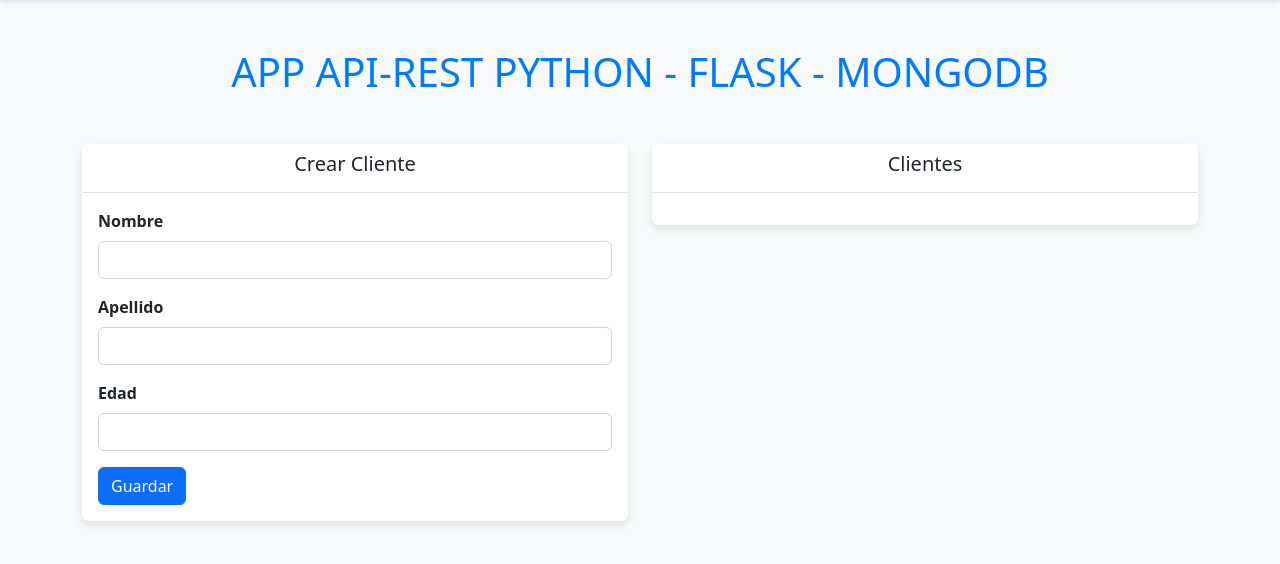
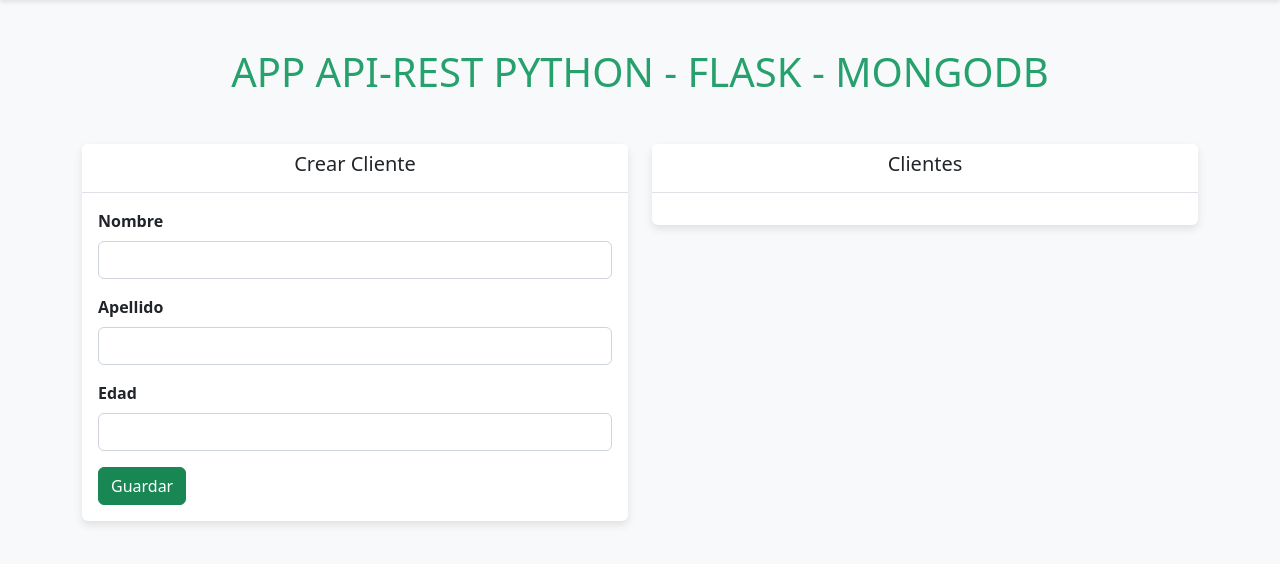
Before and after one commit to JJMater10/Proyecto_Felipe, a Flask app: page / in a window 1280 px wide. Shown: the part 68-632 px from the top of the page. Run offline with Flask 3, Linux system fonts and the light colour scheme; data that the repository does not hold is empty.

Commit message:
Update index.html

```diff
--- a/templates/index.html
+++ b/templates/index.html
@@ -19,7 +19,7 @@
             max-height: 40px;
         }
         .title {
-            color: #007bff;
+            color: #26a06d;
         }
         .card {
             border: none;
@@ -65,7 +65,7 @@
                                 <label class="form-label">Edad</label>
                                 <input type="text" class="form-control" name="edad">
                             </div>
-                            <button class="btn btn-primary" type="submit">Guardar</button>
+                            <button class="btn btn-success" type="submit">Guardar</button>
                         </form>
                     </div>
                 </div>
@@ -78,7 +78,8 @@
                     </div>
                     <div class="card-body">
                         <ul class="list-group">
-                            {% for cliente in clientes %}
+                            <div class="row row-col-2 row-cols-sm-2 row-cols-md-3 row-cols-lg-3">
+                                {% for cliente in clientes %}
                                 <li class="list-group-item mb-3">
                                     <form action="/edit/{{cliente.nombre}}" method="POST">
                                         <div class="mb-3">
@@ -93,13 +94,20 @@
                                             <label class="form-label">Edad</label>
                                             <input type="text" class="form-control" value="{{cliente.edad}}" name="edad">
                                         </div>
-                                        <div class="d-grid gap-2">
-                                            <button class="btn btn-primary" type="submit">Editar</button>
-                                            <a href="{{url_for('delete', cliente_nombre=cliente.nombre)}}" class="btn btn-danger">Eliminar</a>
+                                        <div class="grid gap-2">
+                                            <button class="btn btn-warning" type="submit"><svg xmlns="http://www.w3.org/2000/svg" width="16" height="16" fill="currentColor" class="bi bi-pencil-square" viewBox="0 0 16 16">
+                                                <path d="M15.502 1.94a.5.5 0 0 1 0 .706L14.459 3.69l-2-2L13.502.646a.5.5 0 0 1 .707 0l1.293 1.293zm-1.75 2.456-2-2L4.939 9.21a.5.5 0 0 0-.121.196l-.805 2.414a.25.25 0 0 0 .316.316l2.414-.805a.5.5 0 0 0 .196-.12l6.813-6.814z"/>
+                                                <path fill-rule="evenodd" d="M1 13.5A1.5 1.5 0 0 0 2.5 15h11a1.5 1.5 0 0 0 1.5-1.5v-6a.5.5 0 0 0-1 0v6a.5.5 0 0 1-.5.5h-11a.5.5 0 0 1-.5-.5v-11a.5.5 0 0 1 .5-.5H9a.5.5 0 0 0 0-1H2.5A1.5 1.5 0 0 0 1 2.5z"/>
+                                              </svg></button>
+                                            <a href="{{url_for('delete', cliente_nombre=cliente.nombre)}}" class="btn btn-danger"><svg xmlns="http://www.w3.org/2000/svg" width="16" height="16" fill="currentColor" class="bi bi-x-circle" viewBox="0 0 16 16">
+                                                <path d="M8 15A7 7 0 1 1 8 1a7 7 0 0 1 0 14m0 1A8 8 0 1 0 8 0a8 8 0 0 0 0 16"/>
+                                                <path d="M4.646 4.646a.5.5 0 0 1 .708 0L8 7.293l2.646-2.647a.5.5 0 0 1 .708.708L8.707 8l2.647 2.646a.5.5 0 0 1-.708.708L8 8.707l-2.646 2.647a.5.5 0 0 1-.708-.708L7.293 8 4.646 5.354a.5.5 0 0 1 0-.708"/>
+                                              </svg></a>
                                         </div>
                                     </form>
                                 </li>
-                            {% endfor %}
+                                {% endfor %}
+                            </div>
                         </ul>
                     </div>
                 </div>
```
